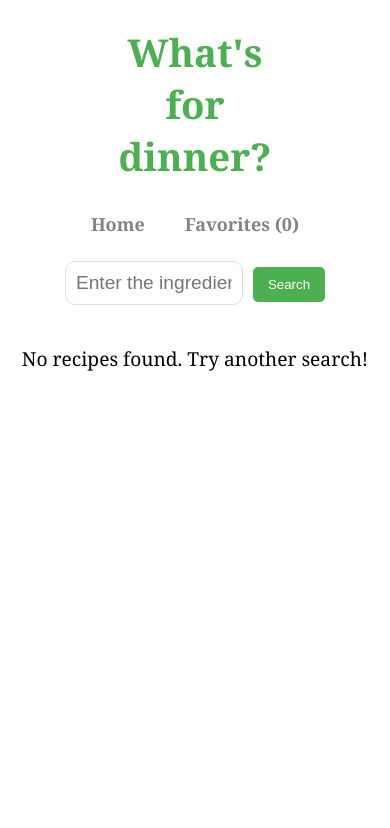
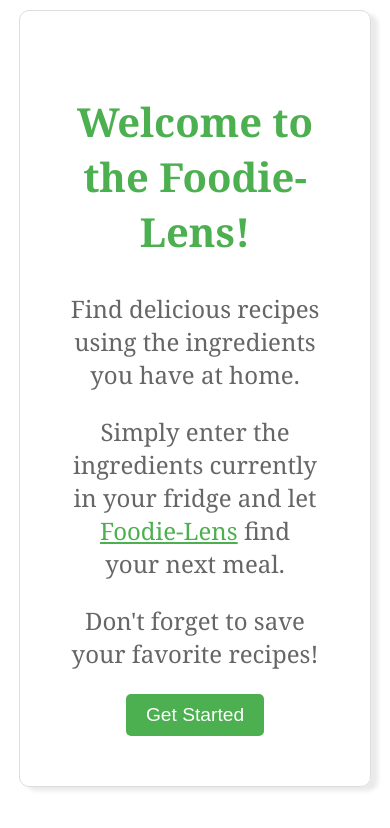
Before and after one commit to paolo-licata/recipe-finder, a React (Create React App) app: page / in a window 390 px wide. Shown: the top 828 px of the page. Built offline with nearby package versions, Linux system fonts and the light colour scheme.

Commit message:
Added a simple welcome page as root Route and fixed some styling issues and media queries

```diff
--- a/public/index.html
+++ b/public/index.html
@@ -24,7 +24,7 @@
       work correctly both with client-side routing and a non-root public URL.
       Learn how to configure a non-root public URL by running `npm run build`.
     -->
-    <title>Recipe-ing</title>
+    <title>Foodie-Lens</title>
   </head>
   <body>
     <noscript>You need to enable JavaScript to run this app.</noscript>
--- a/src/App.css
+++ b/src/App.css
@@ -8,7 +8,7 @@
 h1 {
   color: #4CAF50;
   border-radius: 10px;
-  width: 40%;
+  width: 65%;
   justify-self: center;
 }
 
@@ -91,18 +91,6 @@ h1 {
   padding: 20px;
 }
 
-@media (max-width: 1200px) {
-  .recipe-detail {
-    width: 70%;
-  }
-}
-
-@media (max-width: 900px) {
-  .recipe-detail {
-    width: 80%;
-  }
-}
-
 .recipe-detail img {
   width: 50%;
   border-radius: 10px;
@@ -126,7 +114,7 @@ h1 {
 
 .recipe-detail button {
   padding: 8px 16px;
-  margin: 15px;
+  margin-right: 15px;
   border: none;
   background-color: #4CAF50;
   color: white;
@@ -178,3 +166,48 @@ nav a:hover {
 .favorites-page {
   text-align: center;
 }
+
+@media (max-width: 1200px) {
+  .recipe-detail {
+    width: 70%;
+  }
+}
+
+@media (max-width: 900px) {
+  .recipe-detail {
+    width: 80%;
+  }
+}
+
+@media (max-width: 590px) {
+  h1 {
+    width: 80%;
+    font-size: 2.1rem;
+  }
+
+  .search-bar input {
+    padding: 10px;
+    width: 60%;
+    font-size: 1rem;
+  }
+
+  .recipe-detail button {
+    width: 150px;
+    padding: 8px 14px;
+    margin-bottom: 10px;
+    font-size: 15px;
+  }
+}
+
+@media (max-width: 420px) {
+  h1 {
+    width: 90%;
+    font-size: 1.8rem;
+  }
+
+  .search-bar input {
+    padding: 10px;
+    width: 60%;
+    font-size: 1rem;
+  }
+}
--- a/src/App.js
+++ b/src/App.js
@@ -1,10 +1,12 @@
 import React, { useState, useEffect } from "react";
-import { BrowserRouter as Router, Routes, Route, Link } from "react-router-dom";
+import { BrowserRouter as Router, Routes, Route } from "react-router-dom";
 import "./App.css";
 import axios from "axios";
+import Welcome from "./components/Welcome";
 import RecipeList from "./components/RecipeList";
 import RecipeDetail from "./components/RecipeDetail";
 import Favorites from "./components/Favorites";
+import Layout from "./components/Layout";
 
 function App() {
   const [ingredients, setIngredients] = useState("");
@@ -48,19 +50,15 @@ function App() {
     } else {
       setFavorites([...favorites, recipe]); //Add to favorite array
     }
-  }
+  };
 
   return (
     <Router>
-      <div className="App">
-        <h1>What's for dinner?</h1>
-        <nav>
-          <Link to="/">Home</Link>
-          <Link to="/favorites">Favorites ({favorites.length})</Link>
-        </nav>
+      <Layout>
         <Routes>
+          <Route path="/" element={<Welcome />} />
           {/* Home Page - Search and recipe list*/}
-          <Route path="/" element={
+          <Route path="/home" element={
             <>
               <div className="search-bar">
                 <input
@@ -84,7 +82,7 @@ function App() {
           <Route path="/recipe/:id" element={<RecipeDetail toggleFavorite={toggleFavorite} favorites={favorites} />} />
           <Route path="/favorites" element={<Favorites toggleFavorite={toggleFavorite} favorites={favorites} />} />
         </Routes>
-      </div>
+      </Layout>
     </Router>
   )
 }
--- /dev/null
+++ b/src/Welcome.css
@@ -0,0 +1,54 @@
+.welcome {
+    text-align: center;
+    justify-self: center;
+    margin-top: 50px;
+    max-width: 450px;
+    padding: 50px;
+    border: 1px solid #ddd;
+    border-radius: 10px;
+    box-shadow: 7px 4px 4px #eaeaea;
+  }
+
+  @media (max-width: 590px) {
+    .welcome {
+      margin-top: 15px;
+      max-width: 300px;
+    }
+  }
+
+  @media (max-width: 420px) {
+    .welcome {
+      margin-top: 10px;
+      margin-bottom: 10px;
+      max-width: 250px;
+    }
+  }
+
+  .welcome h2 {
+    font-size: 2.5rem;
+    color: #4CAF50;
+  }
+
+  .welcome p {
+    font-size: 1.5rem;
+    color: #666;
+  }
+
+  .welcome span {
+    color: #4CAF50;
+    text-decoration: underline;
+  }
+
+  .welcome button {
+    padding: 10px 20px;
+    font-size: 1.2rem;
+    color: white;
+    background-color: #4CAF50;
+    border: none;
+    cursor: pointer;
+    border-radius: 5px;
+  }
+
+  .welcome button:hover {
+    background-color: #46a04b;
+  }
--- /dev/null
+++ b/src/components/Layout.js
@@ -0,0 +1,27 @@
+import React from "react";
+import { Link, useLocation } from "react-router-dom";
+
+// Separate Layout component to condituonally display the title and navbar
+  //Using useLocation to get the current location and avoid displaying the title and navbar
+  //when the user is on Welcome page
+const Layout = ({ children }) => {
+    const location = useLocation();
+
+    return (
+        <div className="App">
+          {location.pathname !== "/" && (
+            <>
+              <h1>What's for dinner?</h1>
+              <nav>
+                <Link to="/">Welcome</Link>
+                <Link to="/home">Home</Link>
+                <Link to="/favorites">Favorites</Link>
+              </nav>
+            </>
+          )}
+          {children}
+        </div>
+    )
+}
+
+export default Layout;
--- a/src/components/RecipeDetail.js
+++ b/src/components/RecipeDetail.js
@@ -37,7 +37,7 @@ function RecipeDetail() {
             <div className="recipe-instructions">
             <p dangerouslySetInnerHTML={{ __html: recipe.instructions }} />
             </div>
-            <Link to="/">
+            <Link to="/home">
                 <button>Back to Search</button>
             </Link>
             <Link to="/favorites">
--- /dev/null
+++ b/src/components/Welcome.js
@@ -0,0 +1,19 @@
+import React from "react";
+import { useNavigate } from "react-router-dom";
+import "../Welcome.css";
+
+const Welcome = () => {
+    const navigate = useNavigate();
+
+    return (
+        <div className="welcome">
+            <h2>Welcome to the Foodie-Lens!</h2>
+            <p>Find delicious recipes using the ingredients you have at home.</p>
+            <p>Simply enter the ingredients currently in your fridge and let <span>Foodie-Lens</span> find your next meal.</p>
+            <p>Don't forget to save your favorite recipes!</p>
+            <button onClick={() => navigate("/home")}>Get Started</button>
+        </div>
+    )
+}
+
+export default Welcome;
```
Also changed, not shown: 1 other file (tests, documents, lock files or other folders).
